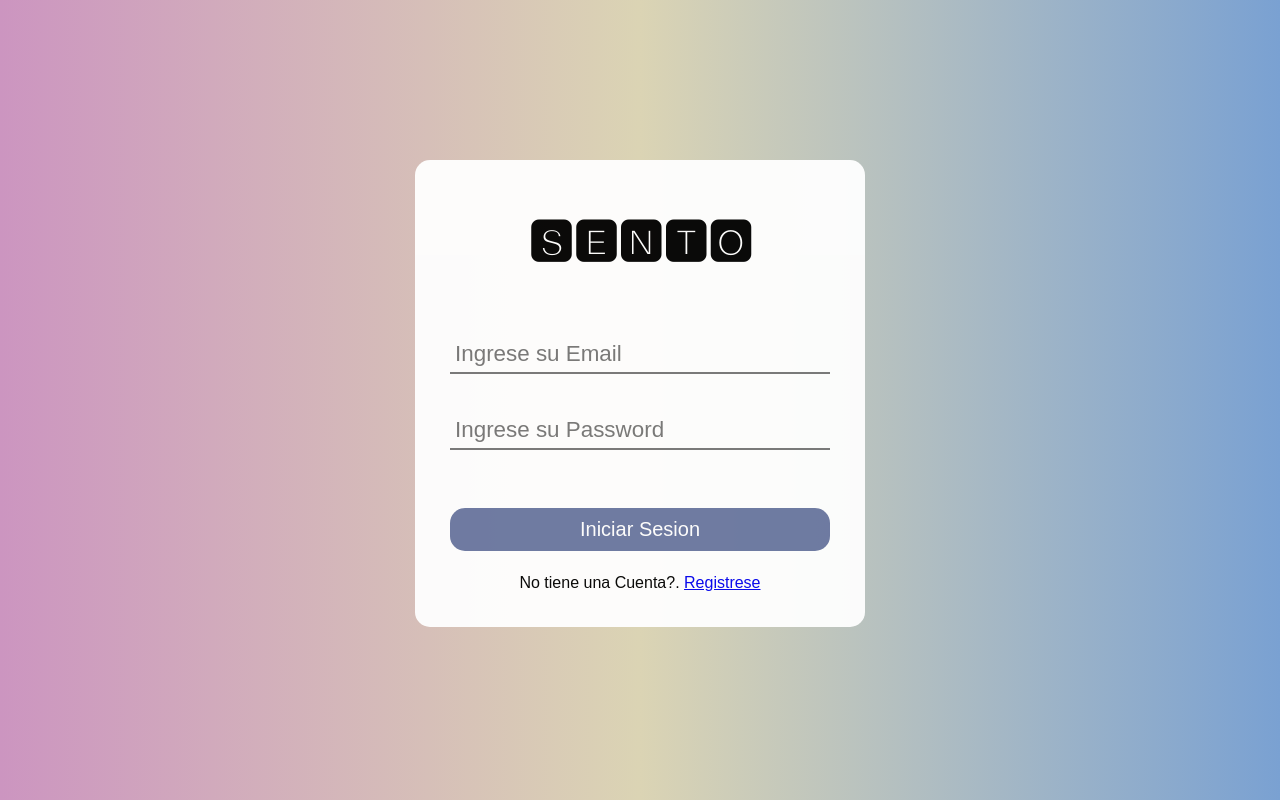
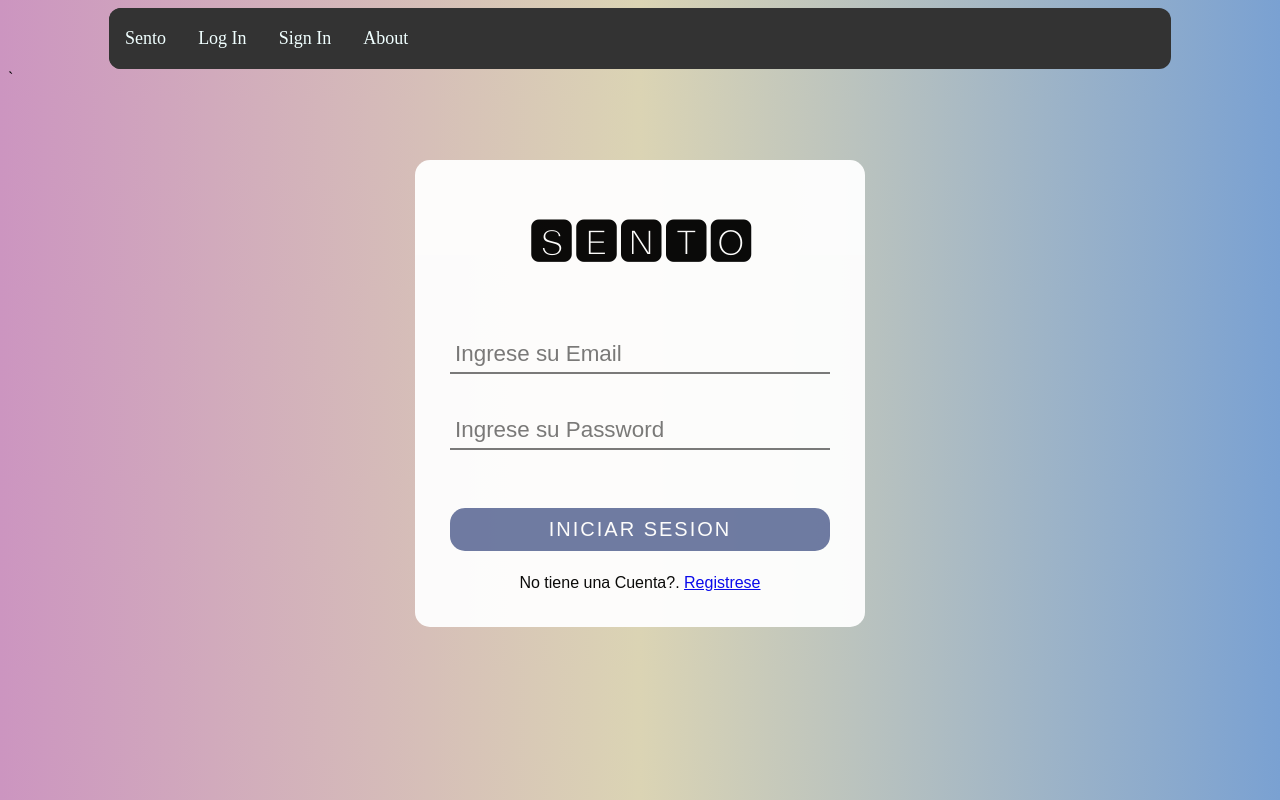
Before and after one commit to JonathanSanMiguel/Sento, an Angular app: page /auth/login in a window 1280 px wide. Built offline with nearby package versions, Linux system fonts and the light colour scheme.

Commit message:
la res al momento de revalidarlo tra 3 campos

```diff
--- a/src/app/app.component.html
+++ b/src/app/app.component.html
@@ -1,4 +1,4 @@
 
-<!-- <app-navbar></app-navbar> -->
+<app-navbar></app-navbar>
 
 <router-outlet></router-outlet>
--- a/src/app/auth/pages/login/login.component.css
+++ b/src/app/auth/pages/login/login.component.css
@@ -1,13 +1,3 @@
-/* Labels del form */
-/* .lemail, .LblPassword{
-    background: none;
-    border: none;
-    padding-top: 15px;
-    color: #333;
-    font-family: Georgia, 'Times New Roman', Times, serif;
-    font-size: 110%;
-} */
-
 h1{
     font-size: 3rem;
     text-align: center;
@@ -26,6 +16,7 @@ input[type = email]{
     margin-top: 10px;
     margin-bottom: 28px;
 }
+
 /* Input Password */
 input[type = password]{
     font-family: sans-serif;
@@ -39,33 +30,39 @@ input[type = password]{
     margin-top: 10px;
     margin-bottom: 28px;
 }
+
 /* Boton registrarse */
 input[type = submit]{
     width: 100%;
     padding: 10px;
     font-size: 20px;
+    letter-spacing: 2px;
+    text-transform: uppercase;
     border-radius: 15px;
     border: none;
     color: rgb(255, 255, 255);
     background-color: rgb(106, 119, 160);
     margin-top: 30px;
     margin-bottom: 6%;
+    cursor: pointer;
+
 }
 input[type = submit]:hover{
     background-color: rgb(30, 39, 141);
 }
 
+/* Link para ir al SignIn */
 .Signin{
     font-family: sans-serif;
     text-align: center;
 }
+
 
 .divForm{
     padding: 35px;
     padding-top: 20px;
     border-radius: 15px;
     max-width: 100%;
-    /* background-color: rgb(151, 26, 26); */
     background-color: white;
     opacity: 95%;
 }
--- a/src/app/auth/pages/login/login.component.html
+++ b/src/app/auth/pages/login/login.component.html
@@ -1,5 +1,5 @@
 <div class="divPrincipal" [formGroup]="miFormularioLogin" (ngSubmit)="Login()">
-    <form action="">
+    <form>
         <div class="divForm">
             <h1>
                 🆂🅴🅽🆃🅾
@@ -32,4 +32,4 @@
             </div>
         </div>
     </form>
-</div>
+</div>`
--- a/src/app/services/login.service.ts
+++ b/src/app/services/login.service.ts
@@ -38,13 +38,13 @@ export class LoginService {
             uid: resp.uid,
             nombre: resp.nombre,
             apellido: resp.apellido,
-          }
-        }
+          }//_User
+        }//if
 
       }),
       //Si sale bien retorna la res.
       map(resp => resp.ok),
-      //Si hay error retorna el mensaje de error.
+      //Si hay error retorna el mensaje del error.
       catchError(err => of(err.error.msg))
     )
   }//LogIn
```
